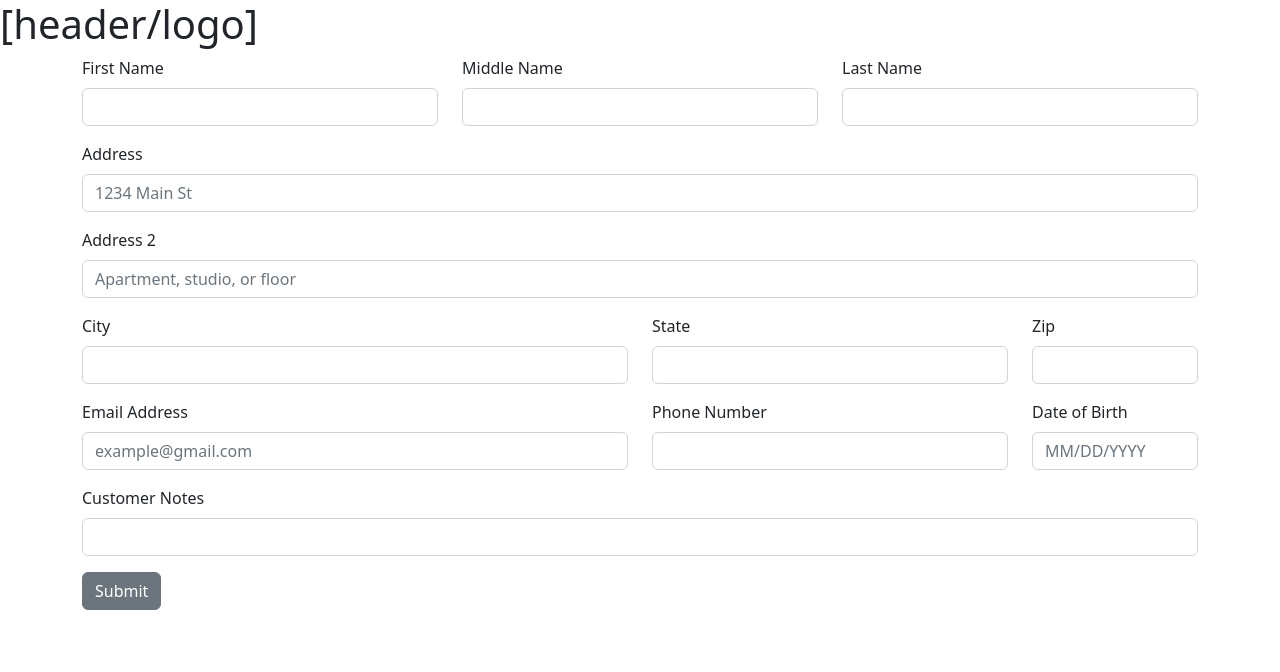
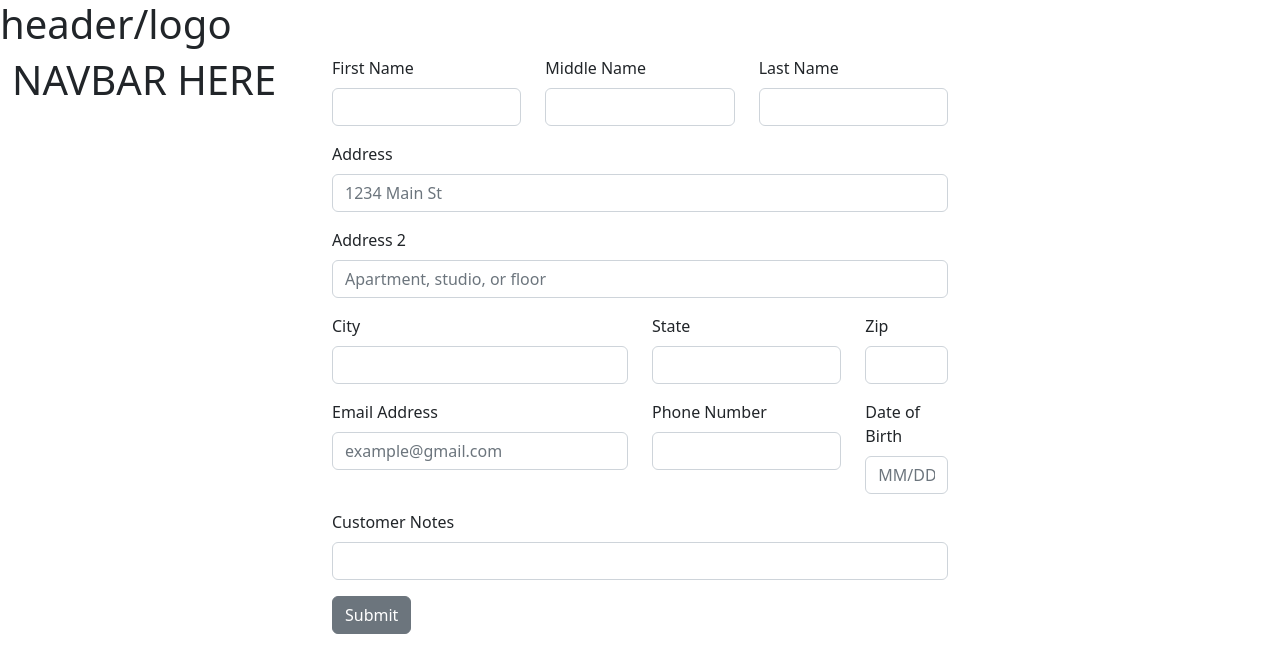
Before and after one commit to EICPCohort6/capstone-order-tracking, a React (Create React App) app in the folder FrontEnd/front-end/: page / in a window 1280 px wide. Shown: the top 672 px of the page. Built offline with nearby package versions, Linux system fonts and the light colour scheme.

Commit message:
Minor updates

```diff
--- a/FrontEnd/front-end/src/pages/mainPage.js
+++ b/FrontEnd/front-end/src/pages/mainPage.js
@@ -5,9 +5,16 @@ import CustomerForm from "../components/create-customer";
 const MainPage = () => {
   return (
     <>
-      <h1>[header/logo]</h1>
-      <Container>
-        <CustomerForm />
+      <h1>header/logo</h1>
+      <Container fluid>
+        <Row>
+          <Col xs="3">
+            <h1>NAVBAR HERE</h1>
+          </Col>
+          <Col xs="6">
+            <CustomerForm />
+          </Col>
+        </Row>
       </Container>
     </>
   );
```
